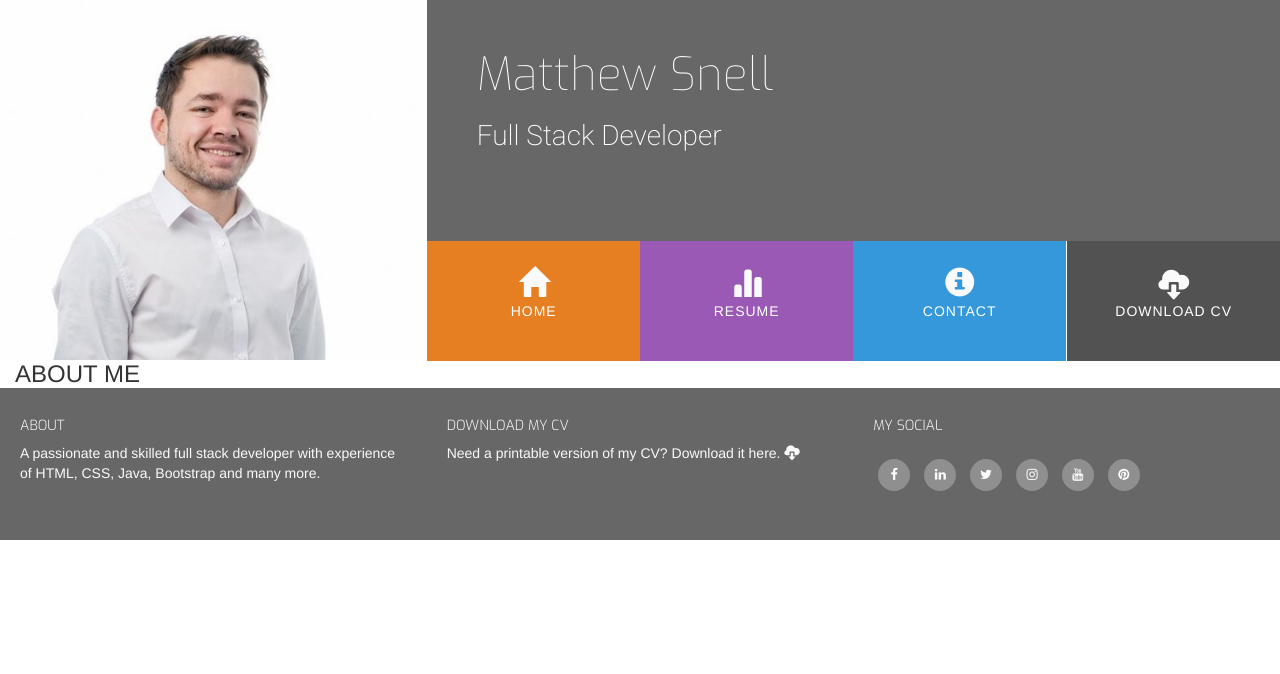
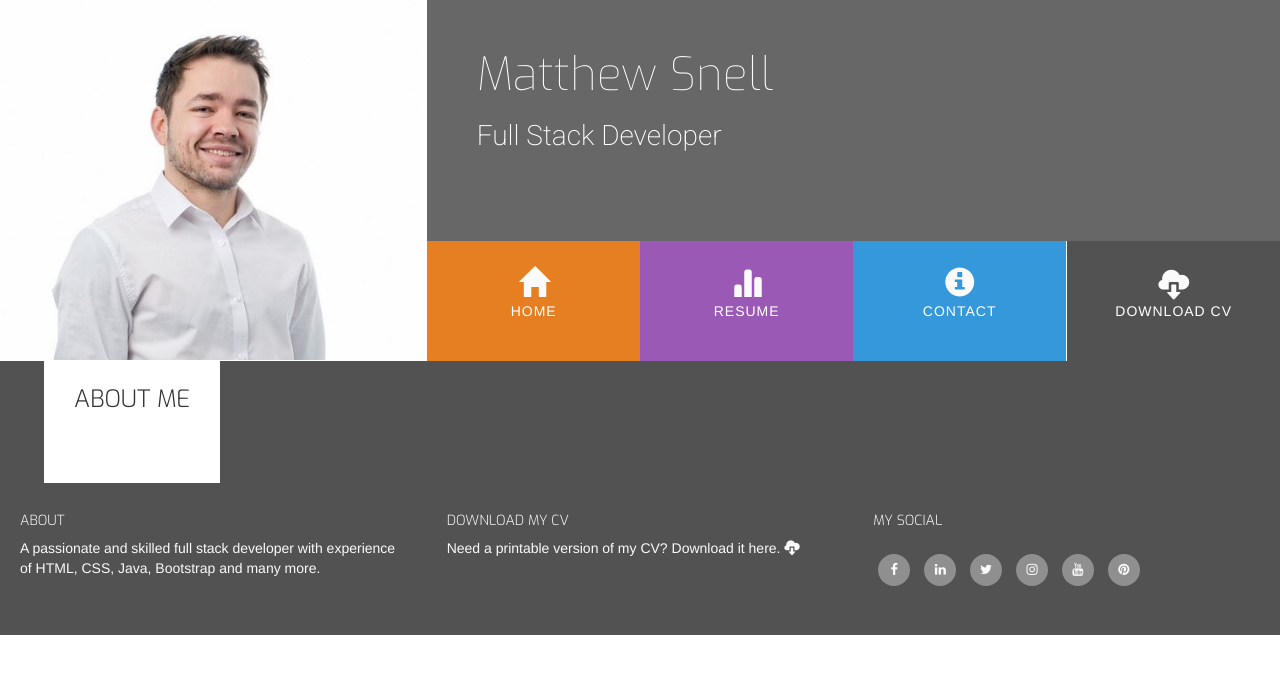
Before and after one commit to Matte-gtr/matt_resume, a plain HTML site: page index.html in a window 1280 px wide. Drawn offline with nearby package versions, Linux system fonts and the light colour scheme.

Commit message:
style.css modified

```diff
--- a/assets/style.css
+++ b/assets/style.css
@@ -56,6 +56,10 @@ header {
 
 /*------------------------color styling-----------------------*/
 
+section {
+    background-color: #525252;
+}
+
 .bg-color-name-title {
     background-color: #676767;
 }
@@ -109,6 +113,13 @@ header {
     background-color: #ffffff;
 }
 
+footer {
+    background-color: #525252;
+    min-height: 120px;
+    margin: 0;
+    color: #fafafa;
+}
+
 /*------------------------special margins etc-----------------------*/
 
 .uppercase {
@@ -136,6 +147,23 @@ h4 {
     padding: 20px;
 }
 
+.section-column {
+    padding: 0 30px 30px 30px;
+    float: none;
+    display: table-cell;
+}
+
+.row-table {
+    display: table;
+}
+
+.section-heading {
+    font-family: "exo", sans-serif;
+    font-weight: 300;
+    margin-top: 25px;
+    margin-bottom: 40px;
+}
+
 /*------------------------hover classes-----------------------*/
 
 .menuitem a:hover #grow {
@@ -148,13 +176,6 @@ h4 {
 }
 
 /*------------------------footer-----------------------*/
-
-footer {
-    background-color: #676767;
-    min-height: 120px;
-    margin: 0;
-    color: #fafafa;
-}
 
 p .glyphicon-cloud-download {
     text-decoration: none;
```
